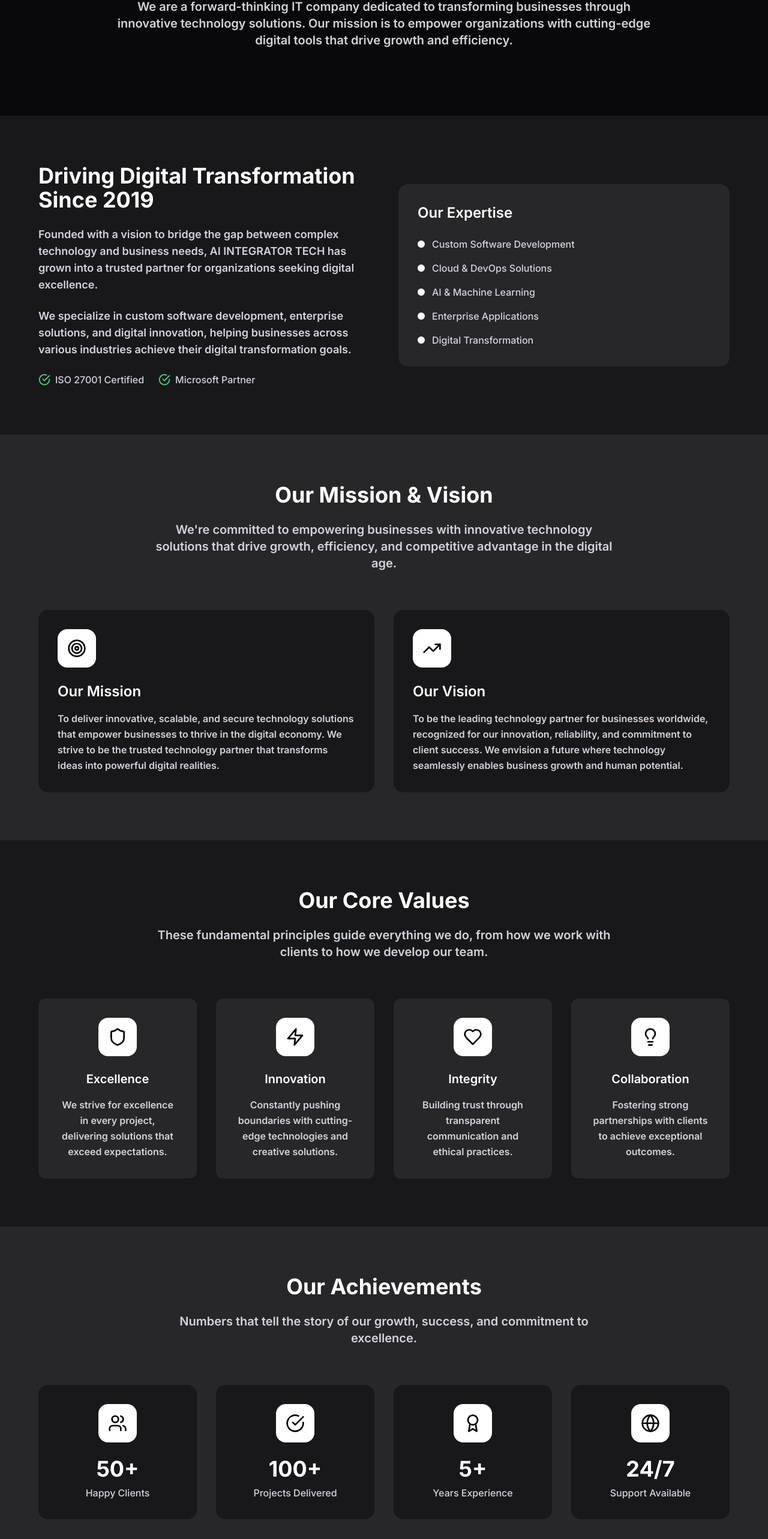
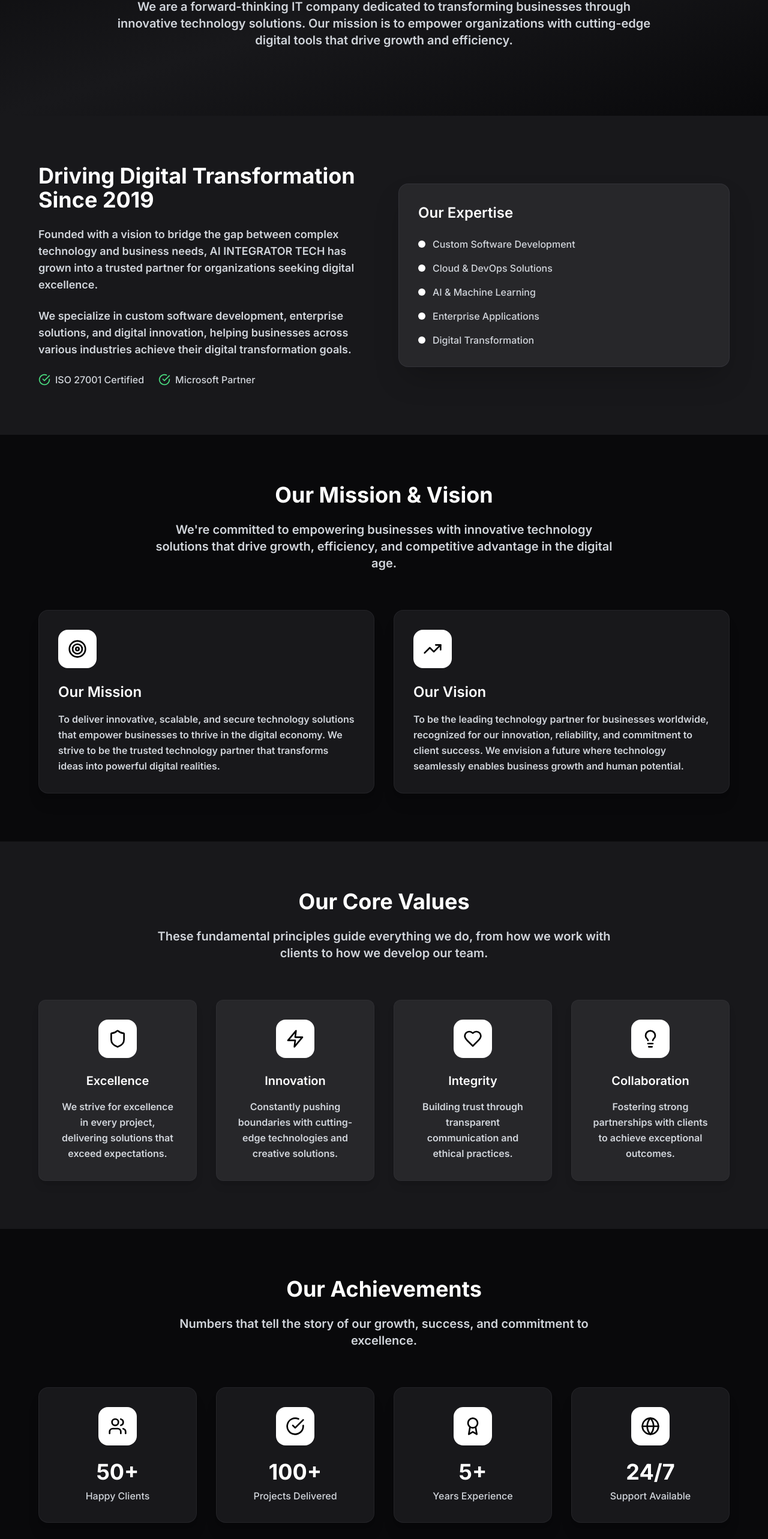
Before and after one commit to Nikitayadav4048/AIINTEGRATORTECH, a Next.js app: page /about in a window 1280 px wide. Shown: the part 203-2769 px from the top of the page at 60% size. Built offline with nearby package versions, Linux system fonts and the light colour scheme.

Commit message:
Restore yesterday's attractive zinc color scheme

```diff
--- a/app/about/page.tsx
+++ b/app/about/page.tsx
@@ -49,9 +49,9 @@ export default function AboutPage() {
   const router = useRouter()
 
   return (
-    <main className="min-h-screen bg-black text-white">
+    <main className="min-h-screen bg-zinc-950 text-white">
       {/* Hero Section */}
-      <section className="pt-32 pb-20 bg-black">
+      <section className="pt-32 pb-20 bg-gradient-to-br from-zinc-950 via-zinc-900 to-zinc-950">
         <div className="container mx-auto px-4 text-center">
           <motion.div
             initial={{ opacity: 0, y: 30 }}
@@ -70,7 +70,7 @@ export default function AboutPage() {
       </section>
 
       {/* Company Overview */}
-      <section className="py-20 bg-gray-900">
+      <section className="py-20 bg-zinc-900">
         <div className="container mx-auto px-4">
           <div className="grid grid-cols-1 lg:grid-cols-2 gap-12 items-center max-w-6xl mx-auto">
             <motion.div
@@ -108,7 +108,7 @@ export default function AboutPage() {
               transition={{ duration: 0.6, delay: 0.2 }}
               viewport={{ once: true }}
             >
-              <div className="bg-gray-800 rounded-2xl p-8 hover:bg-gray-700 hover:scale-105 transition-all duration-300 cursor-pointer">
+              <div className="bg-zinc-800 rounded-2xl p-8 hover:bg-zinc-700 hover:scale-105 transition-all duration-300 cursor-pointer border border-zinc-700/50 shadow-2xl">
                 <h3 className="text-2xl font-semibold text-white mb-6">Our Expertise</h3>
                 <div className="space-y-4">
                   <div className="flex items-center space-x-3">
@@ -139,7 +139,7 @@ export default function AboutPage() {
       </section>
 
       {/* Mission & Vision */}
-      <section className="py-20 bg-gray-800">
+      <section className="py-20 bg-zinc-950">
         <div className="container mx-auto px-4">
           <motion.div
             initial={{ opacity: 0, y: 30 }}
@@ -163,7 +163,7 @@ export default function AboutPage() {
               whileInView={{ opacity: 1, y: 0 }}
               transition={{ duration: 0.6, delay: 0.2 }}
               viewport={{ once: true }}
-              className="bg-gray-900 rounded-2xl p-8 hover:bg-gray-800 hover:scale-105 transition-all duration-300 cursor-pointer"
+              className="bg-zinc-900 rounded-2xl p-8 hover:bg-zinc-800 hover:scale-105 transition-all duration-300 cursor-pointer border border-zinc-700/30 shadow-xl"
             >
               <div className="w-16 h-16 bg-white rounded-2xl flex items-center justify-center mb-6">
                 <Target className="w-8 h-8 text-black" />
@@ -181,7 +181,7 @@ export default function AboutPage() {
               whileInView={{ opacity: 1, y: 0 }}
               transition={{ duration: 0.6, delay: 0.4 }}
               viewport={{ once: true }}
-              className="bg-gray-900 rounded-2xl p-8 hover:bg-gray-800 hover:scale-105 transition-all duration-300 cursor-pointer"
+              className="bg-zinc-900 rounded-2xl p-8 hover:bg-zinc-800 hover:scale-105 transition-all duration-300 cursor-pointer border border-zinc-700/30 shadow-xl"
             >
               <div className="w-16 h-16 bg-white rounded-2xl flex items-center justify-center mb-6">
                 <TrendingUp className="w-8 h-8 text-black" />
@@ -198,7 +198,7 @@ export default function AboutPage() {
       </section>
 
       {/* Core Values */}
-      <section className="py-20 bg-gray-900">
+      <section className="py-20 bg-zinc-900">
         <div className="container mx-auto px-4">
           <motion.div
             initial={{ opacity: 0, y: 30 }}
@@ -223,7 +223,7 @@ export default function AboutPage() {
                 whileInView={{ opacity: 1, y: 0 }}
                 transition={{ duration: 0.6, delay: 0.2 + index * 0.1 }}
                 viewport={{ once: true }}
-                className="bg-gray-800 p-8 rounded-xl text-center hover:bg-gray-700 hover:scale-105 hover:shadow-xl transition-all duration-300 cursor-pointer"
+                className="bg-zinc-800 p-8 rounded-xl text-center hover:bg-zinc-700 hover:scale-105 hover:shadow-xl transition-all duration-300 cursor-pointer border border-zinc-700/30 shadow-lg"
               >
                 <div className="w-16 h-16 bg-white rounded-2xl flex items-center justify-center mx-auto mb-6">
                   <value.icon className="w-8 h-8 text-black" />
@@ -237,7 +237,7 @@ export default function AboutPage() {
       </section>
 
       {/* Achievements */}
-      <section className="py-20 bg-gray-800">
+      <section className="py-20 bg-zinc-950">
         <div className="container mx-auto px-4">
           <motion.div
             initial={{ opacity: 0, y: 30 }}
@@ -264,7 +264,7 @@ export default function AboutPage() {
                 viewport={{ once: true }}
                 className="text-center"
               >
-                <div className="bg-gray-900 rounded-2xl p-8 hover:bg-gray-800 hover:scale-105 transition-all duration-300 cursor-pointer">
+                <div className="bg-zinc-900 rounded-2xl p-8 hover:bg-zinc-800 hover:scale-105 transition-all duration-300 cursor-pointer border border-zinc-700/30 shadow-xl">
                   <div className="w-16 h-16 bg-white rounded-2xl flex items-center justify-center mx-auto mb-6">
                     <achievement.icon className="w-8 h-8 text-black" />
                   </div>
@@ -278,7 +278,7 @@ export default function AboutPage() {
       </section>
 
       {/* CTA Section */}
-      <section className="py-20 bg-gray-900">
+      <section className="py-20 bg-zinc-950">
         <div className="container mx-auto px-4 text-center">
           <motion.div
             initial={{ opacity: 0, y: 30 }}
--- a/app/page.tsx
+++ b/app/page.tsx
@@ -5,7 +5,7 @@ import { CTA } from "@/components/sections/cta"
 
 export default function HomePage() {
   return (
-    <div className="bg-black min-h-screen text-white">
+    <div className="bg-zinc-950 min-h-screen text-white">
       <Hero />
       <Features />
       <Testimonials />
--- a/components/layout/navbar.tsx
+++ b/components/layout/navbar.tsx
@@ -57,8 +57,8 @@ export function Navbar() {
       className={cn(
         "fixed top-0 left-0 right-0 z-50 transition-all duration-300",
         isScrolled
-          ? "bg-theme-primary/95 backdrop-blur-md shadow-lg border-b border-theme"
-          : "bg-transparent"
+          ? "bg-zinc-900/95 backdrop-blur-md shadow-2xl border-b border-zinc-700/50"
+          : "bg-zinc-950/80 backdrop-blur-sm"
       )}
     >
       <div className="container mx-auto px-4 sm:px-6 lg:px-8">
@@ -162,7 +162,7 @@ export function Navbar() {
             initial={{ opacity: 0, height: 0 }}
             animate={{ opacity: 1, height: "auto" }}
             exit={{ opacity: 0, height: 0 }}
-            className="lg:hidden bg-theme-primary border-t border-theme"
+            className="lg:hidden bg-zinc-900/95 backdrop-blur-md border-t border-zinc-700/50"
           >
             <div className="container mx-auto px-4 py-4 space-y-2">
               {navigation.map((item) => (
```
